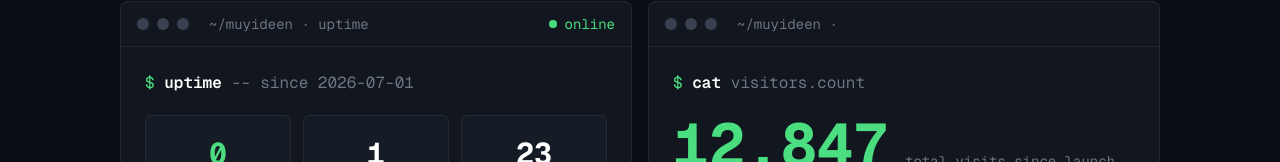
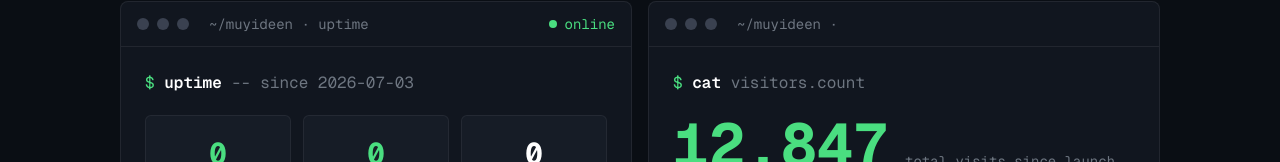
Before and after one commit to MMuyideen/portfolio, a React (Vite) app: page / in a window 1280 px wide. Shown: the part 624-786 px from the top of the page. Built offline with nearby package versions, Linux system fonts and the light colour scheme; no server answers.

Commit message:
Update site launch date in Uptime component to July 3, 2026

```diff
--- a/src/components/Uptime.tsx
+++ b/src/components/Uptime.tsx
@@ -2,7 +2,7 @@ import { useEffect, useState } from 'react'
 import { motion } from 'framer-motion'
 
 /** Site launch date — set this to your real go-live date. */
-const LAUNCH = new Date('2026-07-01T00:00:00Z')
+const LAUNCH = new Date('2026-07-03T00:00:00Z')
 const UPTIME_PERCENT = '100'
 
 interface Elapsed {
```
